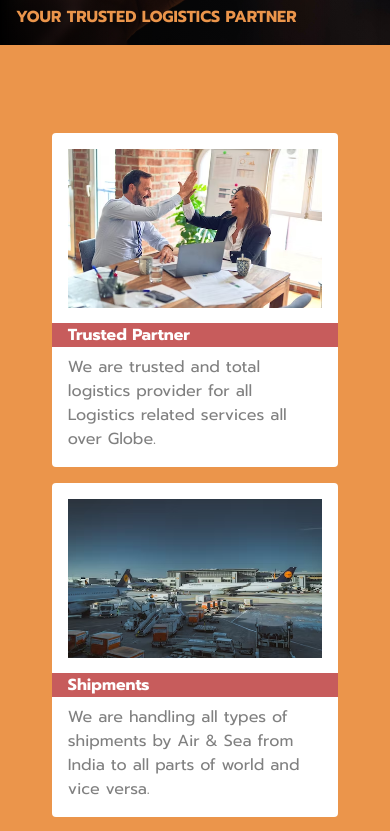
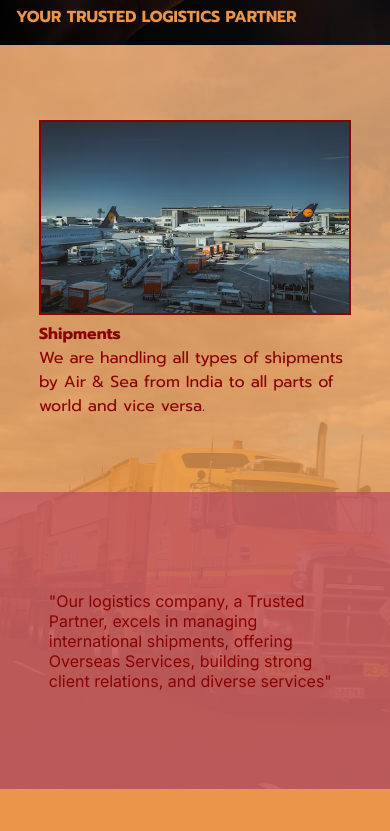
Before and after one commit to abhay8696/logistics-company, a Next.js app: page / in a window 390 px wide. Shown: the part 3200-4031 px from the top of the page. Built offline with nearby package versions, Linux system fonts and the light colour scheme.

Commit message:
created caraousel animation in aboutUs page

```diff
--- a/src/app/aboutUs/page.js
+++ b/src/app/aboutUs/page.js
@@ -1,5 +1,6 @@
 import React from 'react';
 import '../styles/about.css';
+import '../styles/cardCaraousel.css';
 import Navbar from '../components/navbar';
 
 import { Raleway, Prompt } from 'next/font/google';
@@ -56,9 +57,9 @@ const AboutUs = () => {
 
         let arr = [];
 
-        data.forEach(card=> {
+        data.forEach((card, index)=> {
             arr.push(
-                <section className='aboutCard'>
+                <section className='aboutCard' id={`aboutCard-${index}`}>
                     <img src={card?.icon} alt={card?.name}/>
                     <h4>{card?.name}</h4>
                     <p>{card?.desc}</p>
@@ -167,8 +168,14 @@ const AboutUs = () => {
                 </section>
                 <span className='sideMsg'>YOUR TRUSTED LOGISTICS PARTNER</span>
             </section>
-            <section className={`aboutUsCards ${prompt.className}`}>
-                {displayCards()}
+            {/* styles of insights section in stored in cardCaraousel.css */}
+            <section className='insights backgroundForInsights-dev'>
+                <section className={`aboutUsCards ${prompt.className}`}>
+                    {displayCards()}
+                </section>
+                <section className='insightsText'>
+                    <span>"Our logistics company, a Trusted Partner, excels in managing international shipments, offering Overseas Services, building strong client relations, and diverse services"</span>
+                </section>
             </section>
             <section className={`ourPresence ${prompt.className} offsetForScrollTop`} id='ourPresence'>
                 <section className='mapDiv'>
--- a/src/app/styles/about.css
+++ b/src/app/styles/about.css
@@ -71,37 +71,8 @@
     left: 1rem;
     color: #eb954b;
 }
-.aboutUsCards{
+.ourPresence{
     background-color: #eb954b;
-    padding: 5rem 1rem;
-    display: flex;
-    /* align-items: center; */
-    justify-content: space-around;
-    flex-wrap: wrap;
-}
-.aboutCard{
-    width: 250px;
-    background-color: white;
-    padding: 1rem;
-    margin: 0.5rem;
-    color: gray;
-    /* -webkit-box-shadow: 0px 0px 5px 0px rgba(0,0,0,0.75);
-    -moz-box-shadow: 0px 0px 5px 0px rgba(0,0,0,0.75);
-    box-shadow: 0px 0px 5px 0px rgba(0,0,0,0.75); */
-    border-radius: 4px;
-}
-.aboutCard h4{
-    margin: 0.5rem -1rem;
-    color: white;
-    background-color: #c75c5c;
-    padding-left: 1rem;
-}
-.aboutCard img{
-    max-width: 100%;
-    aspect-ratio: 1.6;
-}
-.ourPresence{
-    background-color: #c75c5c;
     height: calc(100vh - 100px);
     /* padding: 2rem; */
     color: darkred;
@@ -260,9 +231,6 @@
     opacity: 0.8;
 }
 @media only screen and (max-width: 500px){
-    .aboutCard{
-        width: 80%;
-    }
     .ourPresence .mapDiv{
     }
     .locationsSpans{
--- /dev/null
+++ b/src/app/styles/cardCaraousel.css
@@ -0,0 +1,129 @@
+
+.backgroundForInsights-dev{
+    background:url('/truckLanding.jpg');
+    background-size: cover;
+    background-position: bottom;
+}
+.backgroundForInsights-prod{
+    background:url('/logistics-company/truckLanding.jpg');
+    background-size: cover;
+    background-position: bottom;
+}
+
+.insights{
+    display: flex;
+    height: calc(100vh - 100px);
+}
+.insightsText{
+    width: 50vw;
+    display: flex;
+    align-items: center;
+    justify-content: center;
+    background:  linear-gradient(#c75c5cee,#c75c5ce7);
+    color: darkred;
+}
+.insightsText span{
+    max-width: 50%;
+}
+.aboutUsCards{
+    background: linear-gradient(#eb964bc4,#eb964bc7);
+    padding: 5rem 1rem;
+    display: flex;
+    flex-direction: row;
+    width: 50vw;
+    position: relative;
+}
+.aboutCard{
+    /* width: 250px; */
+    /* background-color: white; */
+    /* min-width: 75%; */
+    /* padding: 1rem; */
+    /* margin: 0.5rem; */
+    color: darkred;
+    position: absolute;
+    top: 50%;
+    left: 50%;
+    /* transform: translateX(150%) translateY(-50%); */
+    /* border-radius: 4px; */
+}
+#aboutCard h4{
+    margin: 0.5rem -1rem;
+    color: white;
+    background-color: #c75c5c;
+    padding-left: 1rem;
+}
+.aboutCard img{
+    max-width: 100%;
+    aspect-ratio: 1.6;
+    border: 2px solid darkred;
+    /* border-radius: 0.5rem; */
+}
+
+
+@media only screen and (max-width: 500px){
+    .aboutCard{
+        width: 80%;
+    }
+}
+@media only screen and (max-width: 900px){
+    .insights{
+        flex-direction: column;
+        height: calc(100vh - 100px);
+    }
+    .aboutUsCards{
+        width: 100vw;
+        height: 60%;
+    }
+    .insightsText{
+        width: 100vw;
+        height: 40%;
+    }
+    .insightsText span{
+        max-width: 75%;
+    }
+}
+
+.aboutCard{
+    animation: caraouse;
+    animation-duration: 30s;
+    /* total duration: (no of cards) X (duration for single card) */
+    animation-timing-function: linear;
+    animation-iteration-count: infinite;
+    /* animation- */
+    /* transform: translateX(-50%) translateY(-50%); */
+    opacity: 0;
+}
+/* card no: 0 */
+#aboutCard-0{
+    /* animation-delay: 0s; */
+}
+/* card no: 1*/
+#aboutCard-1{
+    animation-delay: 6s;
+    /* delay = (card no - 0 ) X (duration for single card)*/
+}
+/* card no: 2*/
+#aboutCard-2{
+    animation-delay: 12s;
+}
+#aboutCard-3{
+    animation-delay: 18s;
+}
+#aboutCard-4{
+    animation-delay: 24s;
+}
+@keyframes caraouse {
+    /* 0s: right, .5s:center, 5.5s:left, 6s to 30s: left */
+    0%{
+        transform: translateX(0%) translateY(-50%);
+        opacity: 0;
+    }
+    1.66%, 18.33%{
+        transform: translateX(-50%) translateY(-50%);
+        opacity: 1;
+    }
+    20%, 100%{
+        transform: translateX(-100%) translateY(-50%);
+        opacity: 0;
+    }
+}
```
